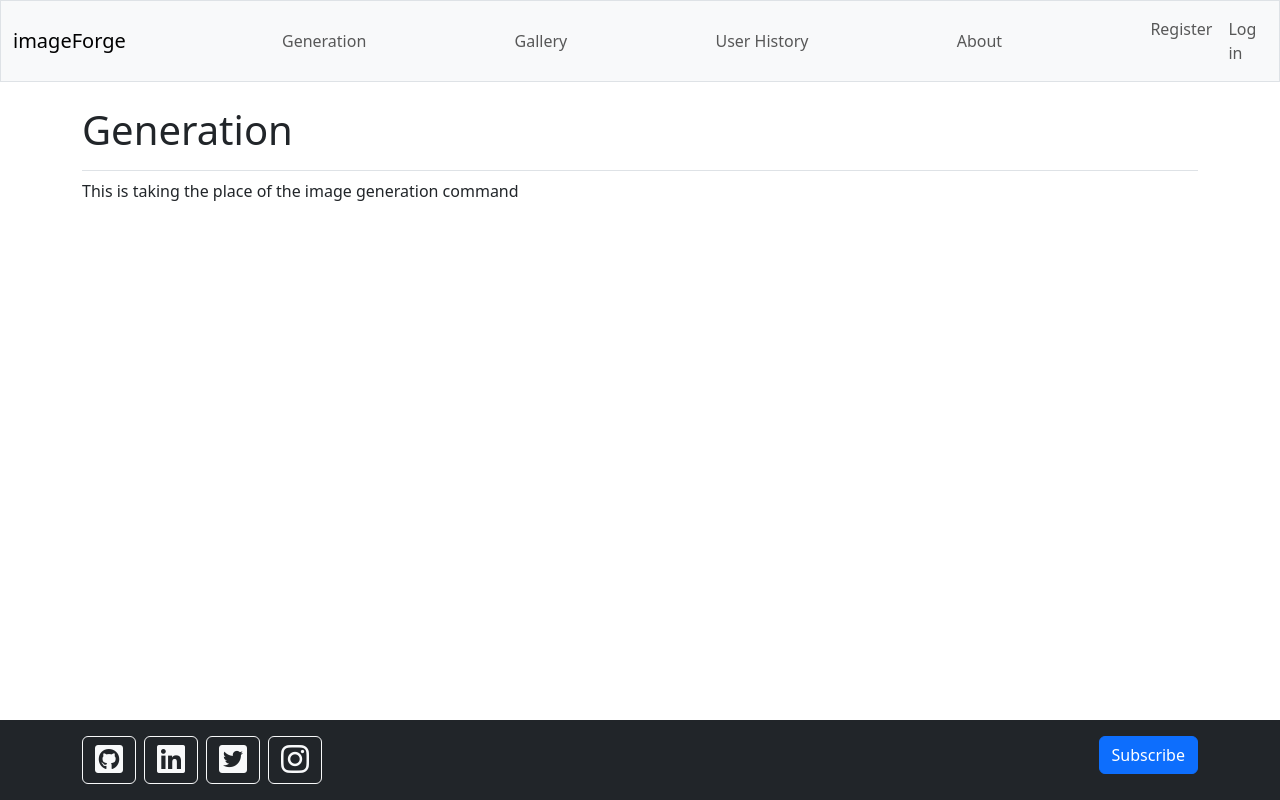
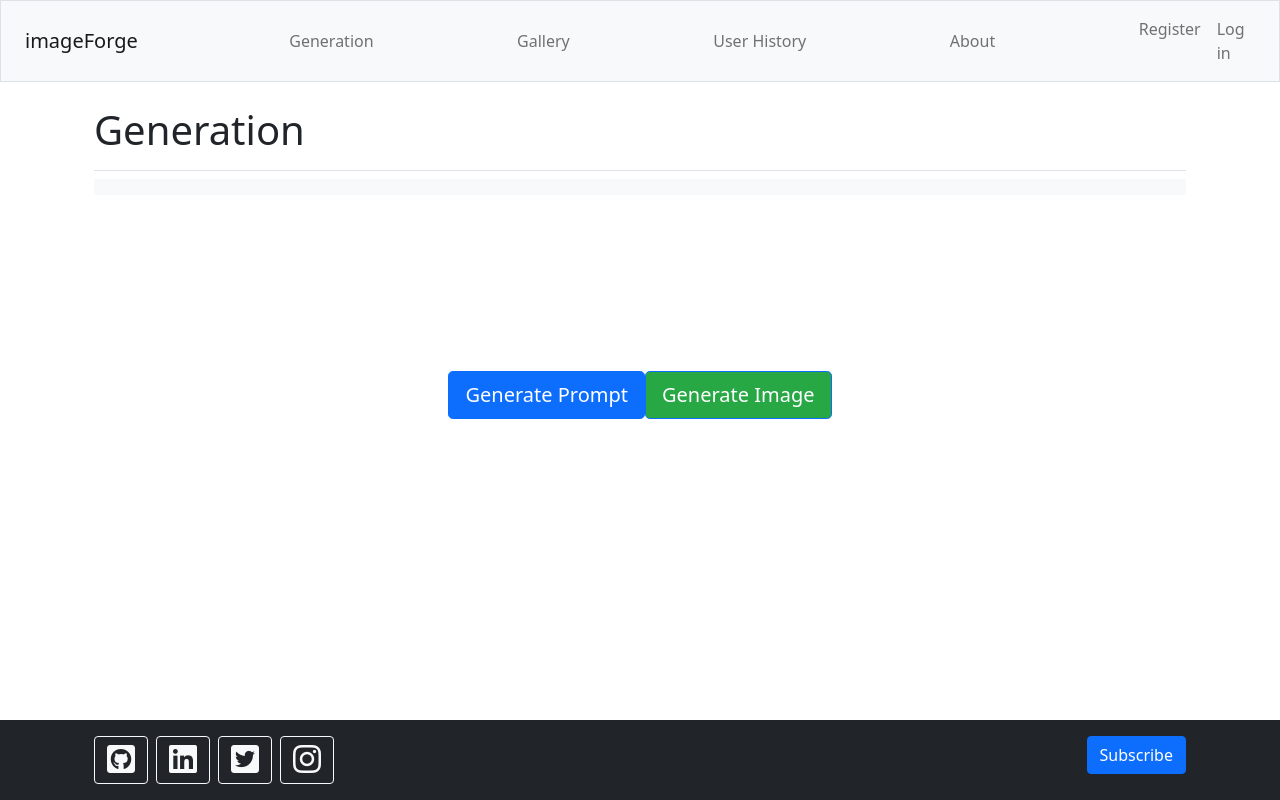
Before and after one commit to cyberforge1/imageForgeV6, a Django app: template learning_logs/templates/learning_logs/generation.html in a window 1280 px wide. Run offline with Django 4.2, Linux system fonts and the light colour scheme; the template is opened without the code that fills it, so the values that code supplies are empty; some libraries are stand-ins or nearby versions.

Commit message:
changes to the generation buttons

```diff
--- a/learning_logs/templates/learning_logs/generation.html
+++ b/learning_logs/templates/learning_logs/generation.html
@@ -3,15 +3,73 @@
 {% endblock page_header %} {% block content %}
 
 <!DOCTYPE html>
-<html lang="en">
+<html>
   <head>
-    <meta charset="UTF-8" />
-    <meta name="viewport" content="width=device-width, initial-scale=1.0" />
-    <title>Document</title>
+    <title>Button Example</title>
+    <link
+      rel="stylesheet"
+      href="https://cdn.jsdelivr.net/npm/bootstrap@5.0.0-beta2/dist/css/bootstrap.min.css"
+    />
+    <style>
+      .button-container {
+        display: flex;
+        justify-content: center;
+        align-items: center;
+        height: 50vh; /* Adjust the height to make buttons 15% higher */
+      }
+      .button-container .btn-generate-image {
+        background-color: #28a745;
+      }
+    </style>
   </head>
   <body>
-    <p>This is taking the place of the image generation command</p>
+    <nav class="navbar navbar-expand-lg navbar-light bg-light">
+      <!-- Your existing navbar code here -->
+    </nav>
+
+    <div class="button-container">
+      <button class="btn btn-primary btn-lg button" onclick="generatePrompt()">
+        Generate Prompt
+      </button>
+      <button
+        class="btn btn-primary btn-lg button btn-generate-image"
+        onclick="generateImage()"
+      >
+        Generate Image
+      </button>
+    </div>
+
+    <script>
+      function generatePrompt() {
+        $.ajax({
+          url: "http://127.0.0.1:8000/execute_prompt_file/", // Replace with the actual URL to your Python file
+          type: "GET",
+          success: function (response) {
+            // Handle the response from the server
+            alert("Python file executed successfully!");
+          },
+          error: function (xhr, status, error) {
+            // Handle any errors that occur during the AJAX request
+            alert("An error occurred: " + error);
+          },
+        });
+      }
+
+      function generateImage() {
+        $.ajax({
+          url: "http://127.0.0.1:8000/execute_image_file/", // Replace with the actual URL to your Python file
+          type: "GET",
+          success: function (response) {
+            // Handle the response from the server
+            alert("Python file executed successfully!");
+          },
+          error: function (xhr, status, error) {
+            // Handle any errors that occur during the AJAX request
+            alert("An error occurred: " + error);
+          },
+        });
+      }
+    </script>
   </body>
 </html>
-
 {% endblock content %}
```
Also changed, not shown: learning_logs/urls.py (+9 -0 lines), learning_logs/views.py (+30 -0 lines), db.sqlite3, media/image_ATZz8qsB.jpg (added), media/image_C80ec9Zz.jpg (added), media/image_NRtdbpuM.jpg (added).
